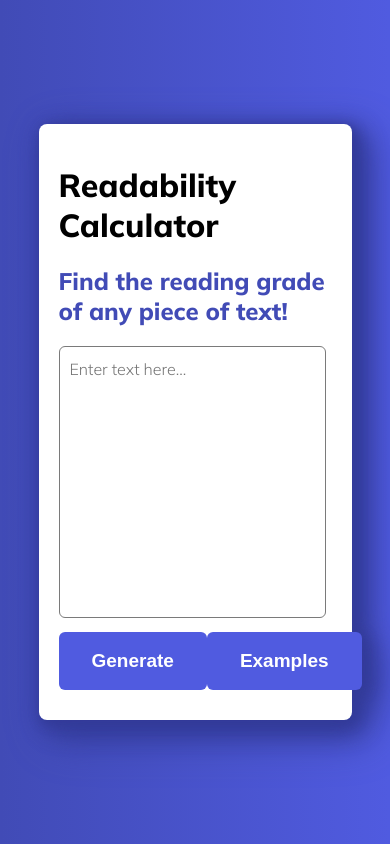
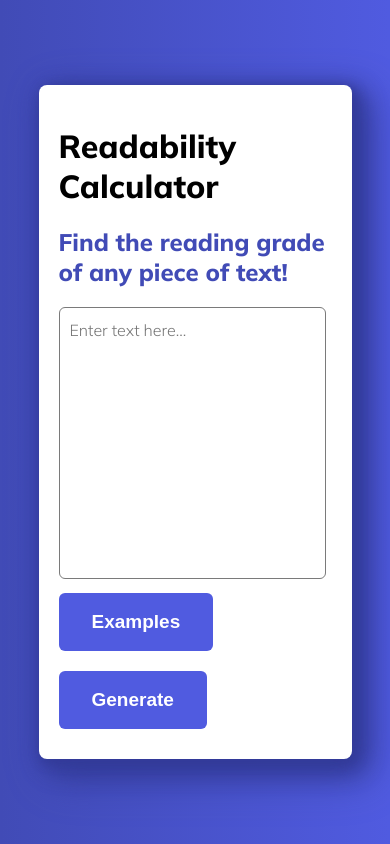
Before and after one commit to echarlotte612/React-Readability-Calculator, a React (Create React App) app: page / in a window 390 px wide. Built offline with nearby package versions, Linux system fonts and the light colour scheme.

Commit message:
Added flex wrap for mobile, swapped buttons around

```diff
--- a/src/components/Generator.js
+++ b/src/components/Generator.js
@@ -97,8 +97,8 @@ export default function Generator() {
                         onChange={(e) => setText(e.target.value)}
                     />
                     <div className="generator-buttons">
+                        <button onClick={(e) => toggleExamples(e)}>Examples</button>
                         <button onClick={() => generateReport()}>Generate</button>
-                        <button onClick={(e) => toggleExamples(e)}>Examples</button>
                     </div>
                     {showExamples &&
                         <Examples />
--- a/src/index.css
+++ b/src/index.css
@@ -77,3 +77,9 @@ button {
 .examples-button {
 
 }
+
+@media screen and (max-width: 500px) {
+  .generator-buttons {
+    flex-wrap: wrap;
+  }
+}
```
